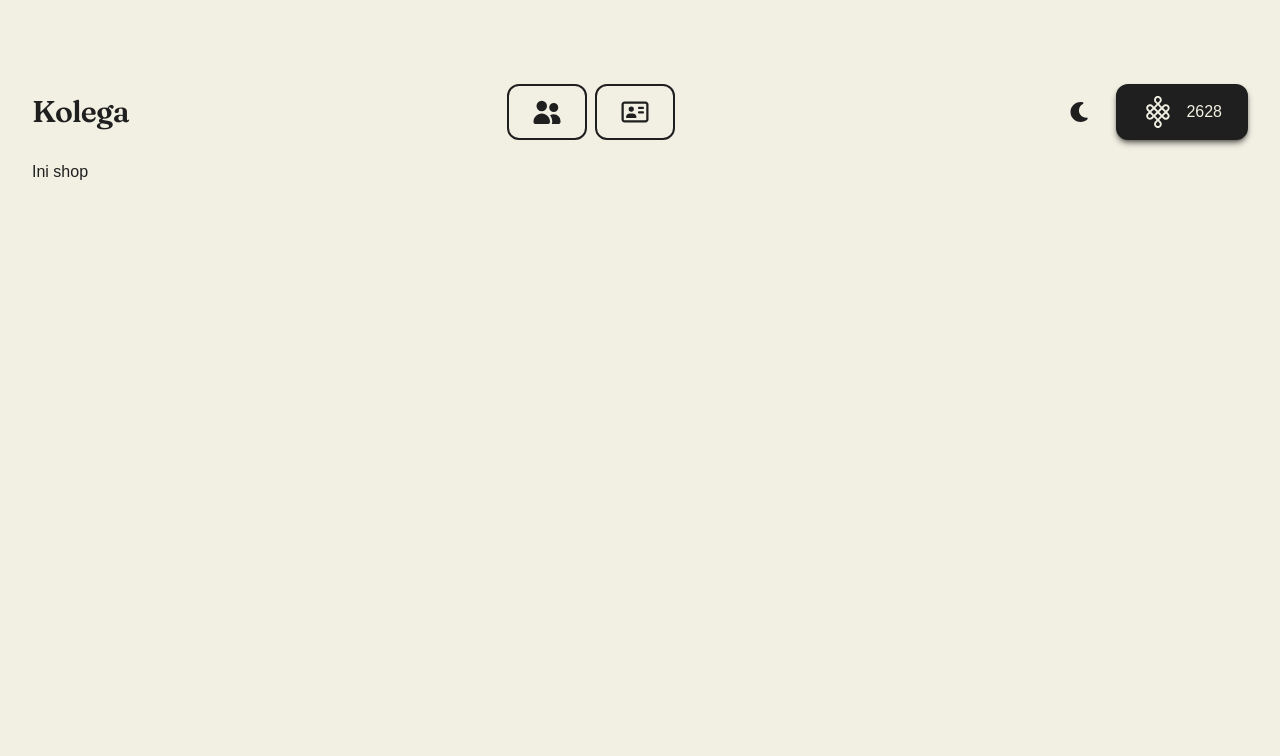
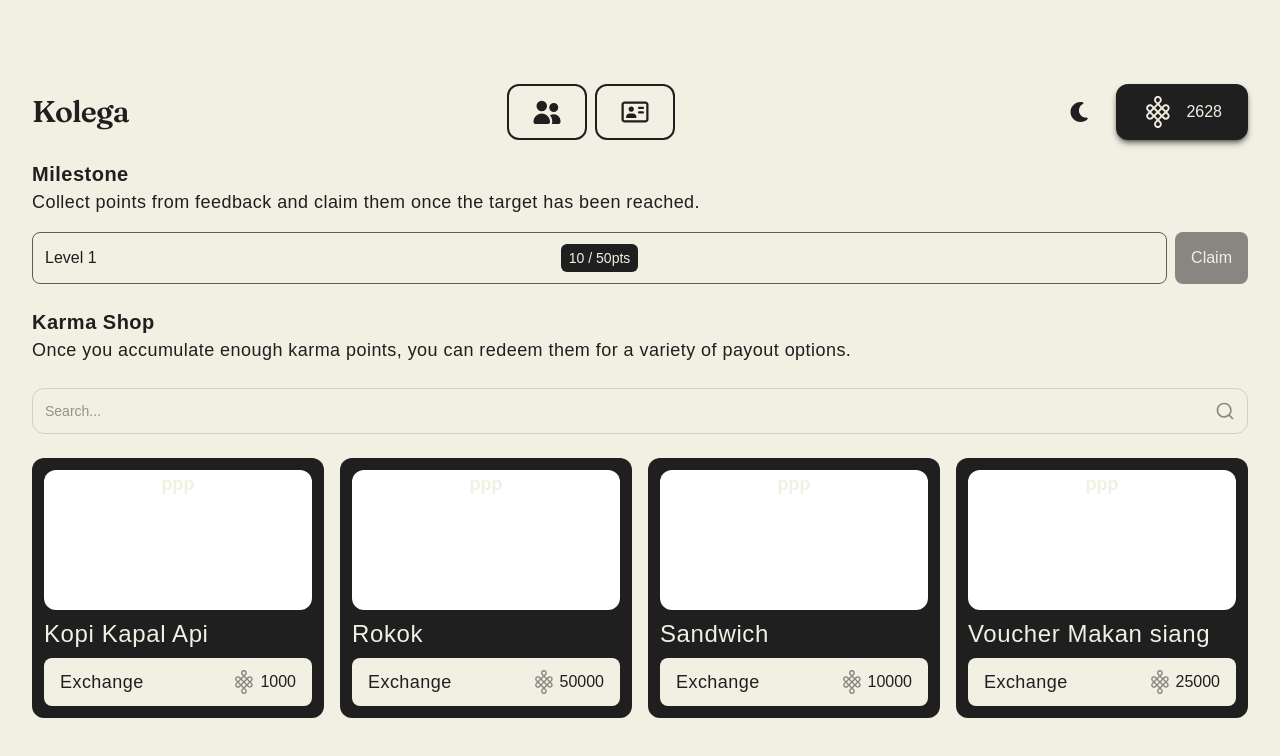
Before and after one commit to abcdavk/kolega-hub, a Next.js app: page /shop in a window 1280 px wide. Shown: the top 756 px of the page. Built offline with nearby package versions, Linux system fonts and the light colour scheme; a web font is replaced by a local one.

Commit message:
feat: shop, search, progress bar

```diff
--- a/src/app/shop/page.tsx
+++ b/src/app/shop/page.tsx
@@ -1,3 +1,57 @@
+"use client";
+
+import { useState } from "react";
+import SearchBar from "@/components/ui/SearchBar";
+import LevelProgress from "@/components/ui/LevelProgress";
+import BarangCard from "@/components/shop/barangCard";
+
 export default function Shop() {
-  return <>Ini shop</>;
+  const [search, setSearch] = useState("");
+  const barang = [
+    { namaBarang: "Kopi Kapal Api", harga: 1000 },
+    { namaBarang: "Rokok", harga: 50000 },
+    { namaBarang: "Sandwich", harga: 10000 },
+    { namaBarang: "Voucher Makan siang", harga: 25000 }
+  ];
+
+  const filteredBarang = barang.filter((item) =>
+    `${item.namaBarang} ${item.harga}`
+      .toLowerCase()
+      .includes(search.trim().toLowerCase()),
+  );
+
+  return (
+    <>
+      <div className="flex flex-col gap-2">
+        <div>
+          <h1 className="text-xl font-semibold text-coal tracking-wide dark:text-paper">Milestone</h1>
+          <p className="text-lg font-light tracking-wide text-coal dark:text-paper">
+            Collect points from feedback and claim them once the target has been reached.
+          </p>
+
+          <LevelProgress level={1} points={10} pointsToNextLevel={50} />
+        </div>
+        <div className="mt-4 mb-4">
+          <h1 className="text-xl font-semibold text-coal tracking-wide dark:text-paper">Karma Shop</h1>
+          <p className="text-lg tracking-wide font-light text-coal dark:text-paper">
+            Once you accumulate enough karma points, you can redeem them for a variety of payout options.
+          </p>
+        </div>
+        <SearchBar
+          value={search}
+          onChange={setSearch}
+        />
+
+        <div className="grid mt-4 grid-cols-1 sm:grid-cols-2 md:grid-cols-3 lg:grid-cols-4 gap-4">
+          {filteredBarang.map((item) => (
+            <BarangCard
+              key={item.namaBarang}
+              namaBarang={item.namaBarang}
+              harga={item.harga}
+            />
+          ))}
+        </div>
+      </div>
+    </>
+  );
 }
--- /dev/null
+++ b/src/components/shop/barangCard.tsx
@@ -0,0 +1,36 @@
+import IconKarma from "../../app/icons/karma";
+
+interface Barangprops {
+    namaBarang: string;
+    harga: number;
+}
+
+export default function BarangCard({namaBarang, harga}: Barangprops) {
+  return (
+    <>
+      <div className="flex h-full flex-col rounded-xl bg-coal dark:bg-paper p-3 gap-2">
+        <div className="bg-white rounded-xl h-35 h-max-45 w-full items-center justify-center">
+          <h1 className="text-lg font-bold text-paper text-center dark:text-coal">ppp</h1>
+        </div>
+
+        <h2 className="text-2xl font-medium tracking-wide text-paper dark:text-coal">{namaBarang}</h2>
+        <button
+          type="button"
+          className="mt-auto w-full h-12 flex rounded-lg bg-paper dark:bg-coal items-center px-4 text-md hover:scale-102 hover:translate-y-1 transition-transform duration-300 ease-out cursor-pointer group overflow-clip">
+          <p className="text-coal dark:text-paper tracking-wide font-medium text-lg">Exchange</p>
+          <div className="ml-auto flex items-center gap-1">
+            <div className="flex flex-col gap-4 translate-y-15 group-hover:-translate-y-25 transition-transform duration-1000 ease-out">
+              <IconKarma className="block h-6 w-6 bg-coal/50 dark:bg-paper/50" />
+              <IconKarma className="block h-6 w-6 bg-coal/50 dark:bg-paper/50" />
+              <IconKarma className="block h-6 w-6 bg-coal/50 dark:bg-paper/50" />
+              <IconKarma className="block h-6 w-6 bg-coal/50 dark:bg-paper/50" />
+              <IconKarma className="block h-6 w-6 bg-coal/50 dark:bg-paper/50" />
+              <IconKarma className="block h-6 w-6 bg-coal/50 dark:bg-paper/50" />
+            </div>
+            <p className="text-coal dark:text-paper font-medium">{harga}</p>
+          </div>
+        </button>
+      </div>
+    </>
+  );
+}
--- /dev/null
+++ b/src/components/ui/LevelProgress.tsx
@@ -0,0 +1,50 @@
+interface LevelProgressProps {
+  level: number;
+  points: number;
+  pointsToNextLevel: number;
+  onClaim?: () => void;
+}
+
+export default function LevelProgress({
+  level,
+  points,
+  pointsToNextLevel,
+  onClaim,
+}: LevelProgressProps) {
+  const progress =
+    pointsToNextLevel > 0
+      ? Math.min(100, Math.max(0, (points / pointsToNextLevel) * 100))
+      : 0;
+  const canClaim = points >= pointsToNextLevel && Boolean(onClaim);
+
+  return (
+    <div className="mt-4 flex flex-col md:flex-row items-center gap-2">
+      <div
+        role="progressbar"
+        aria-label={`Progress to level ${level + 1}`}
+        aria-valuemin={0}
+        aria-valuemax={pointsToNextLevel}
+        aria-valuenow={Math.min(Math.max(points, 0), pointsToNextLevel)}
+        className="relative flex md:h-13 w-full md:w-auto flex-1 items-center overflow-hidden rounded-lg border border-coal/70 p-1 dark:border-paper/70">
+        <div
+          aria-hidden="true"
+            className="absolute inset-y-1 left-1 rounded-md bg-paper transition-[width]"
+          style={{ width: `${progress}%` }}
+        />
+          <span className="relative z-10 px-2 text-md font-medium text-coal">Level {level}</span>
+        <span className="absolute inset-0 z-20 flex items-center justify-center">
+          <span className="rounded-md bg-coal px-2 py-1 text-xs font-medium text-paper sm:text-sm">
+          {points} / {pointsToNextLevel}pts
+          </span>
+        </span>
+      </div>
+      <button
+        type="button"
+        onClick={onClaim}
+        disabled={!canClaim}
+        className="h-10 md:h-13 rounded-lg w-full md:w-auto bg-coal px-4 text-md font-medium text-paper transition-colors enabled:hover:bg-coal-lighter disabled:cursor-not-allowed disabled:opacity-50 dark:bg-paper dark:text-coal dark:enabled:hover:bg-paper-darker">
+        Claim
+      </button>
+    </div>
+  );
+}
```
